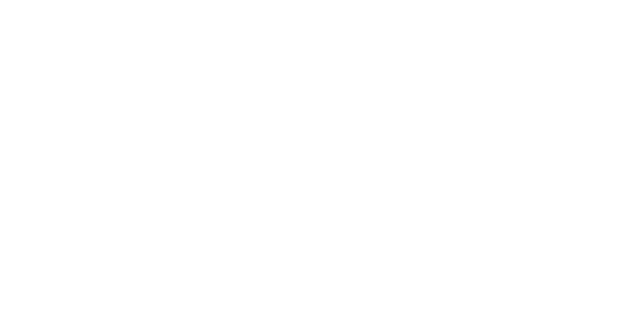
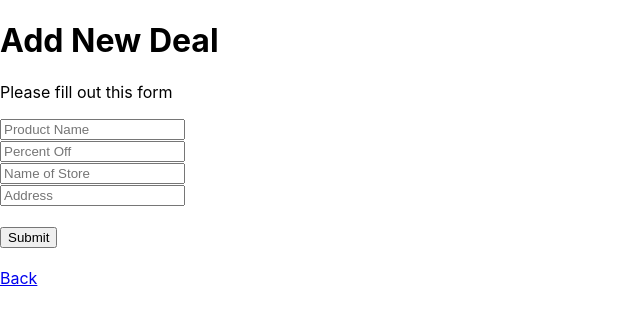
Before and after one commit to bartmika/fiftyoff-front, a React (Create React App) app: page /deals/add in a window 1280 px wide. Shown: the top 322 px of the page, without its empty margins (0-640 px from the left). Built offline with nearby package versions, Linux system fonts and the light colour scheme.

Commit message:
Latest progress.

```diff
--- a/src/API/LoginAPI.js
+++ b/src/API/LoginAPI.js
@@ -1,5 +1,4 @@
 const REGISTER_KEY = "register_data";
-
 
 export function postLogin(postData, onSuccessCallbackFunc, onFailureCallbackFunc) {
     let userArrayString = localStorage.getItem(REGISTER_KEY);
--- /dev/null
+++ b/src/Components/AddDealComponent.js
@@ -0,0 +1,47 @@
+import React, { Component} from "react";
+import { Link } from "react-router-dom";
+
+
+function AddDealComponent(props) {
+    return (
+        <>
+            <h1>Add New Deal</h1>
+            <p>Please fill out this form</p>
+            <input id="product_name"
+                 name="product_name"
+          placeholder="Product Name"
+             onChange={null}
+                 type="text" />
+            <br />
+            <input id="percent_off"
+                 name="percent_off"
+          placeholder="Percent Off"
+             onChange={null}
+                 type="text" />
+            <br />
+            <input id="store"
+                 name="store"
+          placeholder="Name of Store"
+             onChange={null}
+                 type="text" />
+            <br />
+            <input id="address"
+                 name="address"
+          placeholder="Address"
+             onChange={null}
+                 type="text" />
+            <br /><br />
+            <button id="add"
+                  type="button"
+                  onClick={null}>Submit
+            </button>
+
+            <br />
+            <br />
+            <Link to="/dashboard">Back</Link>
+
+        </>
+    );
+}
+
+export default AddDealComponent
--- /dev/null
+++ b/src/Components/AddDealContainer.js
@@ -0,0 +1,13 @@
+import React, { Component } from "react";
+import AddDealComponent from "./AddDealComponent";
+
+
+class AddDealContainer extends Component {
+    render() {
+        return (
+            <AddDealComponent />
+        );
+    }
+}
+
+export default AddDealContainer;
--- a/src/Components/AppContainer.js
+++ b/src/Components/AppContainer.js
@@ -5,6 +5,7 @@
 import LoginContainer from "./LoginContainer";
 import RegisterContainer from "./RegisterContainer";
 import DashboardContainer from "./DashboardContainer";
+import AddDealContainer from "./AddDealContainer";
 
 
 class AppContainer extends Component {
@@ -15,6 +16,7 @@
                 <Route path="/login" exact component={LoginContainer} />
                 <Route path="/register" exact component={RegisterContainer} />
                 <Route path="/dashboard" exact component={DashboardContainer} />
+                <Route path="/deals/add"exact component={AddDealContainer} />
             </Router>
         );
     }
--- a/src/Components/DashboardComponent.js
+++ b/src/Components/DashboardComponent.js
@@ -1,10 +1,15 @@
 import React, { Component} from "react";
+import { Link } from "react-router-dom";
 
 
 function DashboardComponent(props) {
     return (
         <>
             <p>Dashboard</p>
+            <Link to="/deals/add">Add New Deal</Link>
+            <br />
+            <br />
+            <Link to="/login">Logout</Link>
         </>
     );
 }
--- a/src/Components/LoginComponent.js
+++ b/src/Components/LoginComponent.js
@@ -24,7 +24,12 @@
             <br />
             <br />
             <button onClick={onSubmitClick}>Submit</button>
+            <br />
+            <br />
             <Link to="/register">Register</Link>
+            <br />
+            <br />
+            <Link to="/">Back</Link>
         </>
     )
 }
--- a/src/Components/RegisterComponent.js
+++ b/src/Components/RegisterComponent.js
@@ -25,6 +25,9 @@
             <br />
             <br />
             <Link to="/login">Login</Link>
+            <br />
+            <br />
+            <Link to="/">Back</Link>
         </>
     );
 }
```
Also changed, not shown: src/API/DealsAPI.js (added, +12 -0 lines).
